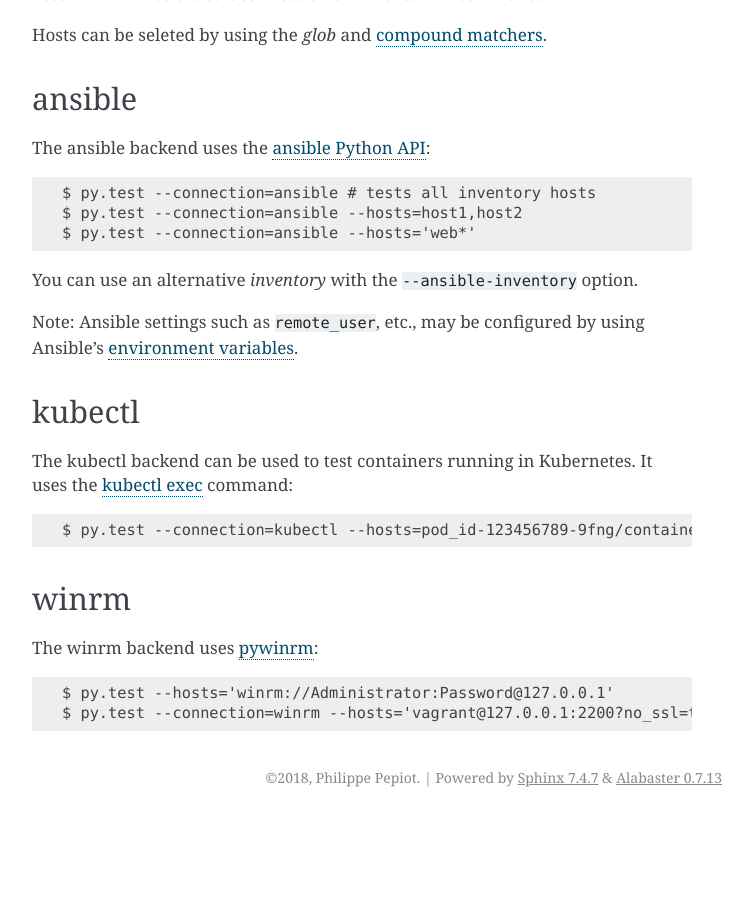
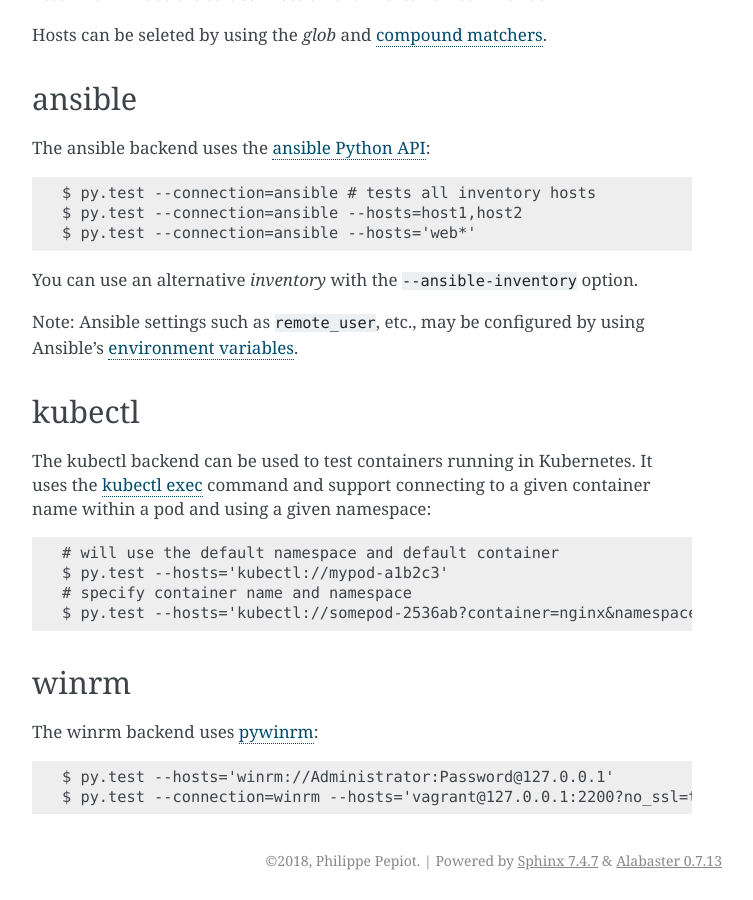
Before and after one commit to pytest-dev/pytest-testinfra, a Sphinx documentation site: the page built from doc/source/backends.rst, in a window 1280 px wide and 900 px high, scrolled down 1407 px. Shown: the whole window, without its empty margins (388-1141 px from the left). Built offline with Sphinx 7.4.7, drawn with Linux system fonts in a browser that asks for light colours; comment, search, counter and statistics services are not loaded; before the commit the page ends 2224 px from its top, so only the background shows below that.

Commit message:
Add namespace support for kubectl connector. (#317)
Add a `namespace` query string argument, so it's not necessary to switch using kubectl to work with a specific namespace.
Also fix specifying container in the pod, the feature using `/` was broken because urllib split the url into `url` and `path`, so this has never worked. Add a query string argument `container` instead.

```diff
--- a/doc/source/backends.rst
+++ b/doc/source/backends.rst
@@ -91,10 +91,15 @@
 kubectl
 ~~~~~~~
 
-The kubectl backend can be used to test containers running in Kubernetes.
-It uses the `kubectl exec <http://kubernetes.io/docs/user-guide/kubectl/kubectl_exec/>`_ command::
+The kubectl backend can be used to test containers running in Kubernetes.  It
+uses the `kubectl exec <http://kubernetes.io/docs/user-guide/kubectl/kubectl_exec/>`_ command and
+support connecting to a given container name within a pod and using a given
+namespace::
 
-    $ py.test --connection=kubectl --hosts=pod_id-123456789-9fng/container_name
+    # will use the default namespace and default container
+    $ py.test --hosts='kubectl://mypod-a1b2c3'
+    # specify container name and namespace
+    $ py.test --hosts='kubectl://somepod-2536ab?container=nginx&namespace=web'
 
 
 winrm
```
Also changed, not shown: 3 other files.
